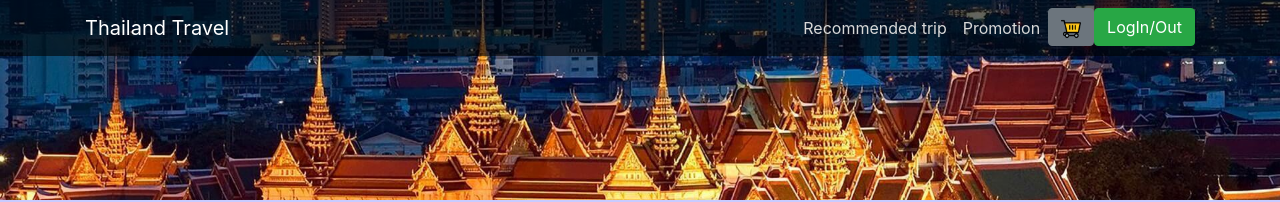
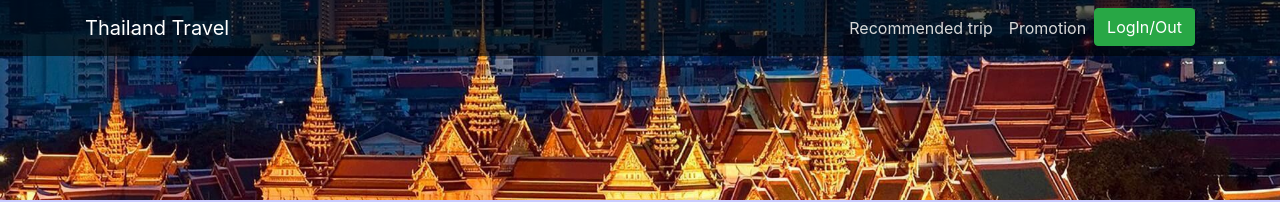
Before and after one commit to bbestbt/WebProject, a React (Create React App) app in the folder frontend/gotravel/: page /et in a window 1280 px wide. Shown: the top 202 px of the page. Built offline with nearby package versions, Linux system fonts and the light colour scheme.

Commit message:
Add files via upload
Remove cart

```diff
--- a/frontend/gotravel/src/components/Navbar.js
+++ b/frontend/gotravel/src/components/Navbar.js
@@ -12,7 +12,10 @@ import {
 } from "reactstrap";
 
 import {
+  // BrowserRouter as Router,
   Link,
+  // Route,
+  // Switch,
 } from 'react-router-dom';
 
 import "../App.css";
@@ -25,6 +28,7 @@ class NavbarMain extends React.Component {
 
     this.toggle = this.toggle.bind(this);
     this.state = {
+      // username:"",
       isOpen: false,
      login: false
     };
@@ -43,6 +47,7 @@ class NavbarMain extends React.Component {
   };
 
   render() {
+    // const { login } = this.props.login;
     return (
       <div>
         <Navbar
@@ -58,6 +63,10 @@ class NavbarMain extends React.Component {
             <Collapse isOpen={this.state.isOpen} navbar>
               <Nav className="ml-auto" navbar>
 
+                {/* <NavItem>
+                  <NavLink href="#about">About</NavLink>
+                </NavItem> */}
+
                 <NavItem>
 
                   <Link to="/planTripPage"><NavLink >Recommended trip</NavLink></Link>
@@ -66,13 +75,23 @@ class NavbarMain extends React.Component {
 
                   <Link to="/Promo"><NavLink>Promotion</NavLink></Link>
                 </NavItem>
-                <Link to="./Cart">
+                {/* <NavItem>
+                <Link to="/addfav"><NavLink href="#servicesBody">Search</NavLink></Link>
+                </NavItem> */}
+                {/* <NavItem>
+                  <NavLink href="#footerBody">Contact</NavLink>
+                </NavItem> */}
+                {/* <Link to="./Cart">
                 <Button><img src={cart} width="20" height="20"></img></Button>
-                </Link>
+                </Link> */}
 
                   <Link to="/login"><Button onClick={this.changeState} color="success">
+                    {/* {this.state.login ? "Login" : " Log out"} */}
                     LogIn/Out
                     </Button></Link>
+                {/* <NavItem>
+                    <NavLink>{this.username}</NavLink>
+                </NavItem> */}
 
               </Nav>
             </Collapse>
```
